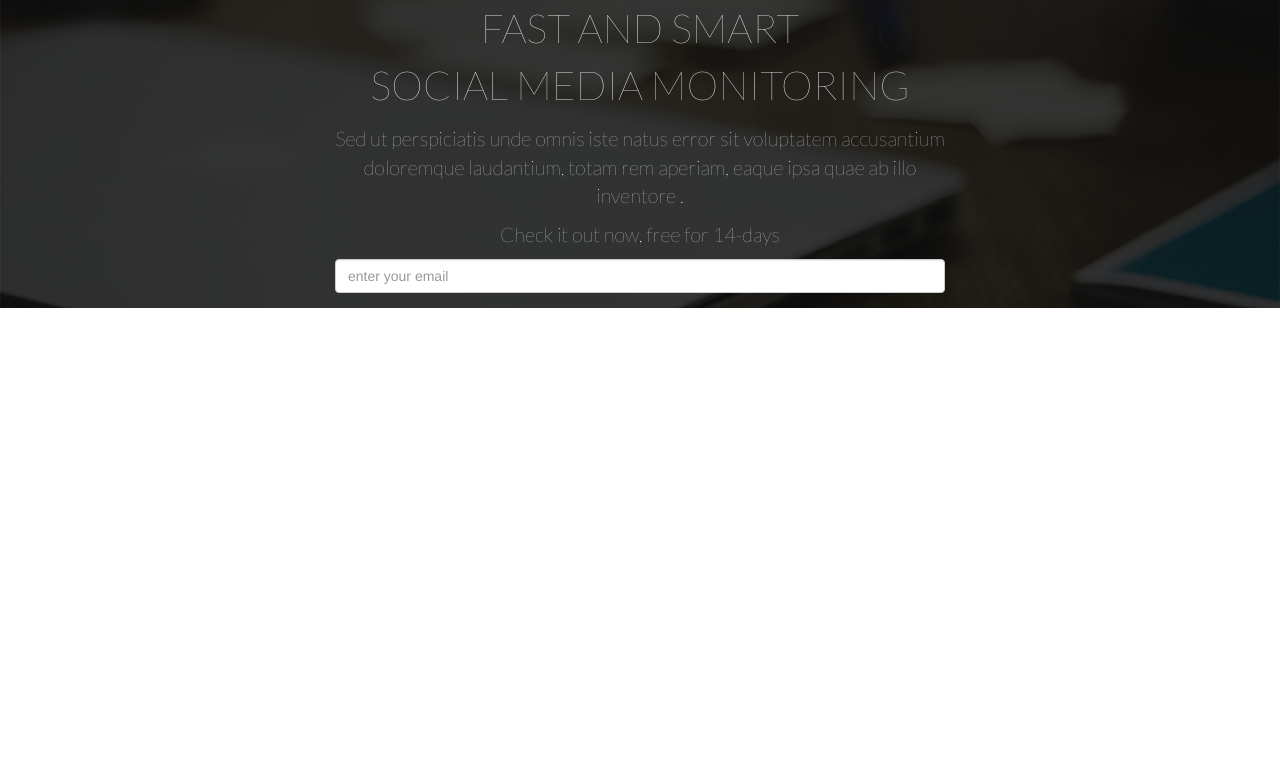
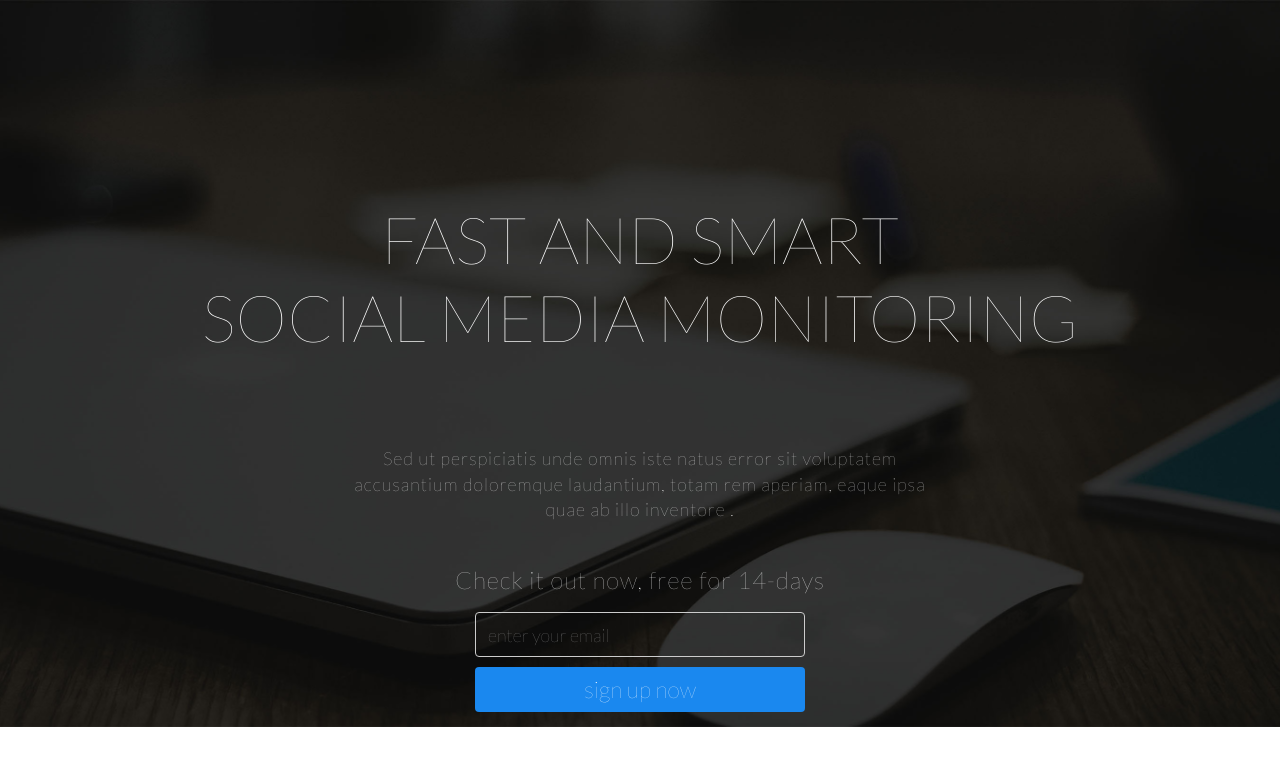
Before and after one commit to natan-mlk/SentiOneTask, a plain HTML site: page index.html in a window 1280 px wide. Drawn offline with nearby package versions, Linux system fonts and the light colour scheme.

Commit message:
header, styling - work in progress

```diff
--- a/index.html
+++ b/index.html
@@ -8,12 +8,9 @@
         integrity="sha384-BVYiiSIFeK1dGmJRAkycuHAHRg32OmUcww7on3RYdg4Va+PmSTsz/K68vbdEjh4u" crossorigin="anonymous">
   <link rel="stylesheet" href="styles/styles.css">
 
-<!--  Fonts  -->
-
-<!--  <link href="https://fonts.googleapis.com/css?family=Lato:100,400" rel="stylesheet">-->
-
   <title>sentione</title>
 </head>
+
 <body>
 <header>
 <div class="container-fluid headd">
@@ -21,18 +18,20 @@
     <p class="header-title">Fast and smart <br> social media monitoring</p>
   </div>
   <div class="row">
-    <div class="col-xs-12 col-md-6 col-md-offset-3">
+    <div class="col-xs-12 col-md-6 col-md-offset-3 center">
       <p class="header-subtitle">
         Sed ut perspiciatis unde omnis iste natus error sit voluptatem accusantium doloremque
         laudantium, totam rem aperiam, eaque ipsa quae ab illo inventore .
       </p>
-      <p class="header-subtitle">Check it out now, free for 14-days</p>
+      <p class="header-subtitle-larger">Check it out now, free for 14-days</p>
+
       <form>
         <div class="form-group">
           <input type="email"
-                 class="form-control"
+                 class="form-control input-transparent"
                  id="exampleInputEmail1"
                  placeholder="enter your email">
+          <button type="submit" class="btn btn-default accent-btn">sign up now</button>
         </div>
       </form>
     </div>
--- a/styles/styles.scss
+++ b/styles/styles.scss
@@ -1,21 +1,75 @@
-@import url('https://fonts.googleapis.com/css?family=Lato:100,400');
+@import url('https://fonts.googleapis.com/css?family=Lato:100,400,700,900');
+
+$font-prime : 'Lato', sans-serif;
+$accent-color: #1a88ef;
+
+* {
+  font-family: $font-prime;
+  font-size: 17px;
+}
+
+// GENERAL
+
+.center {
+  text-align: center;
+}
+
+// HEADER
 
 .header-title {
-  font-family: 'Lato', sans-serif;
+  margin: 200px 0 0;
   font-weight: 100;
-  font-size: 4rem;
+  font-size: 65px;
   color: white;
   text-align: center;
   text-transform: uppercase;
+  line-height: 1.2;
 }
 
 .header-subtitle {
-  @extend .header-title;
-  font-size: 2rem;
-  text-transform: none;
+  margin: 90px 0 40px ;
+  font-weight: 100;
+  font-size: 18px;
+  letter-spacing: 1px;
+  color: white;
+  text-align: center;
+}
+
+.header-subtitle-larger {
+  @extend .header-subtitle;
+  font-size: 24px;
+  margin: 0 auto 15px  ;
 }
 
 .headd {
   background: url(../img/header-photo.jpg) no-repeat center;
   background-size: cover;
 }
+
+// BUTTONS AND FORMS
+
+form {
+  max-width: 330px;
+  margin: auto;
+}
+
+.input-transparent {
+  height: 45px;
+  width: 100%;
+  margin: 0 auto;
+  font-size: 18px;
+  font-weight: 100;
+  background-color: transparent;
+}
+
+.accent-btn {
+  width: 100%;
+  margin-top: 10px;
+  height: 45px;
+  border: none;
+  font-weight: 100;
+  background-color: $accent-color;
+  font-size: 23px;
+  color: white;
+
+}
```
Also changed, not shown: styles/styles.css, 2 other files.
